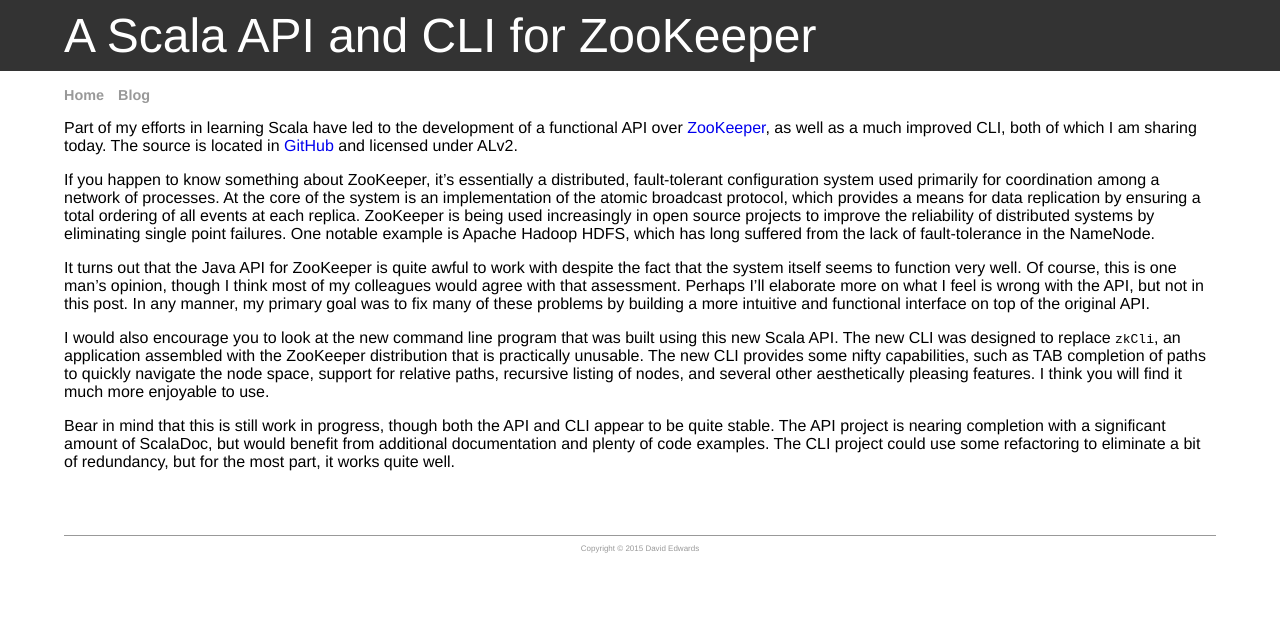
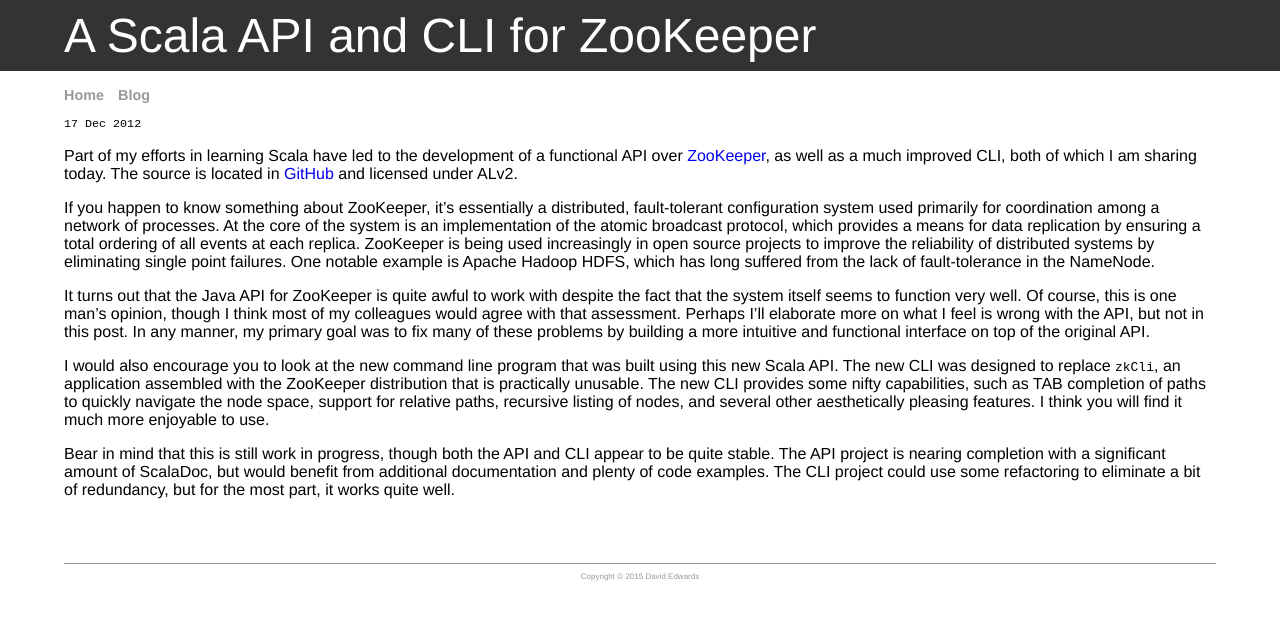
Before and after one commit to davidledwards/davidledwards.github.io, a Jekyll site: the page built from _posts/2012-12-17-a-scala-api-and-cli-for-zookeeper.md, in a window 1280 px wide. Shown: the top 620 px of the page. Built offline with Jekyll 4.4.1, drawn with Linux system fonts in a browser that asks for light colours.

Commit message:
include post date

```diff
--- a/_layouts/post.html
+++ b/_layouts/post.html
@@ -1,6 +1,7 @@
 ---
 layout: default
 ---
+<p id="date">{{ page.date | date_to_string }}</p>
 <div class="post">
   {{ content }}
 </div>
--- a/css/main.css
+++ b/css/main.css
@@ -61,12 +61,6 @@
   margin: 2rem 0 0.5rem 0;
   color: #333333;
 }
-/*
-p {
-  margin: 0.2em 0 0.2em 0;
-  margin: 0.2rem 0 0.2rem 0;
-}
-*/
 
 a {
   text-decoration: none;
```
